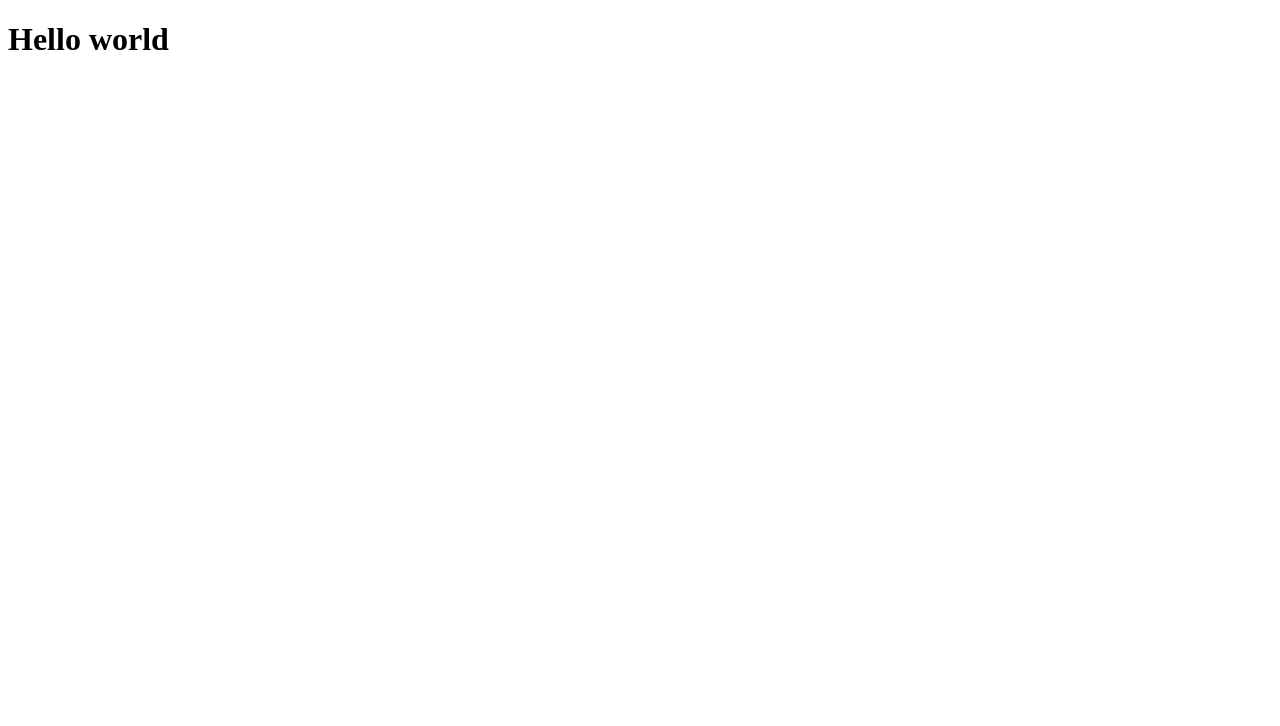
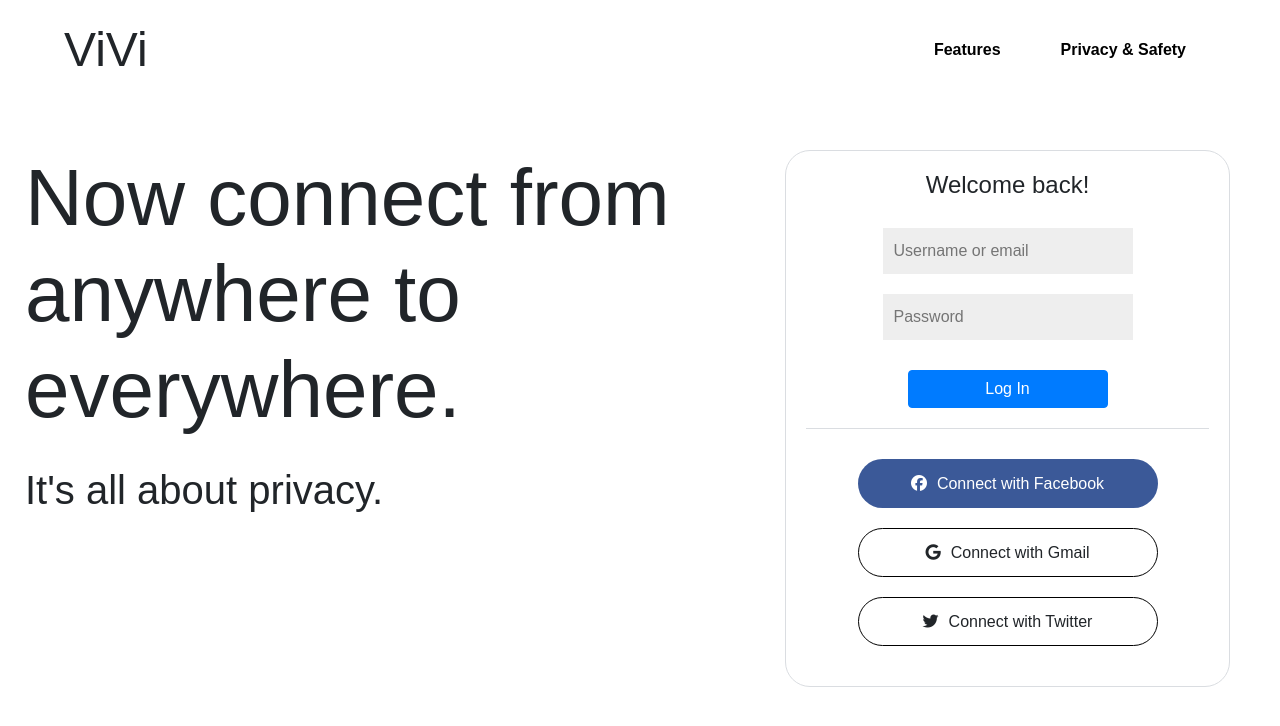
Before and after one commit to vikas-rwt/ViVi-Messenger, a React (Create React App) app in the folder frontend/: page / in a window 1280 px wide. Shown: the top 726 px of the page. Built offline with nearby package versions, Linux system fonts and the light colour scheme.

Commit message:
Home page completed

```diff
--- /dev/null
+++ b/frontend/public/_home.scss
@@ -0,0 +1,141 @@
+#navbar{
+    display: flex;
+    justify-content: space-between;
+    max-width: 90%;
+    margin: 0 auto;
+    align-items: center;
+    height: 100px;
+
+    .logo {
+        font-size: 3rem;
+    }
+
+    ul{
+        list-style-type: none;
+        padding: 0;
+        margin: 0;
+
+        li{
+            display: inline-block;
+        }
+
+        a{
+            font-weight: 600;
+            text-decoration: none;
+            color: #000;
+            margin: 0 30px;
+
+            &:hover{
+                text-decoration: none;
+                color: #999;
+            }
+        }
+    }
+
+
+}
+
+#hero {
+    padding: 50px 0;
+    display: flex;
+
+    .container {
+        max-width: 1260px;
+    }
+
+    h1 {
+        font-size: 5rem;
+        padding-bottom: 20px;
+    }
+
+    h3 {
+        font-size: 2.5rem;
+    }
+}
+
+#form{
+    text-align: center;
+
+    .form-inside{
+        padding: 20px;
+        border: 1px solid #dadde1;
+        max-width: 90%;
+        margin: 0 auto;
+        border-radius: 25px;
+    }
+
+    .loginForm{
+        padding: 10px 0;
+    }
+
+    .input{
+        display: flex;
+        justify-content: center;
+        padding: 10px 0;
+
+        .input_field{
+            width: 250px;
+            padding: 10px;
+            background: #eee;
+            border: 1px solid transparent;
+            outline: none;
+        }
+    }
+
+    .submit_btn {
+        padding-top: 20px;
+        .btn{
+            width: 200px
+        }
+    }
+
+    .hr{
+        align-items: center;
+        border-bottom: 1px solid #dadde1;
+        display: flex;
+        margin: 20px 0;
+        text-align: center;
+    }
+
+
+    .social-login {
+        display: block;
+        justify-content: center;
+        width: 300px;
+        margin: 0 auto;
+
+        .col {
+            padding: 10px 0;
+
+            .btn {
+                line-height: 1;
+                border-radius: 25px;
+                padding: 15px 0;
+            }
+
+            .btn-facebook{
+                background: #3b5998;
+                color: #fff;
+            }
+
+            .btn-gmail{
+                border: 1px solid #000
+            }
+            .btn-twitter{
+                border: 1px solid #000
+            }
+        }
+
+        a {
+            text-decoration: none;
+            color: inherit;
+        }
+
+        .fab {
+            padding-right: 10px;
+        }
+
+    }
+
+
+}
--- a/frontend/public/index.html
+++ b/frontend/public/index.html
@@ -11,6 +11,8 @@
     />
 
     <title>React App</title>
+    <link rel="stylesheet" href="style.css">
+    <script src="https://kit.fontawesome.com/385a31e969.js" crossorigin="anonymous"></script>
   </head>
   <body>
     <script src="../src/index.js" type="text/jsx"></script>
--- /dev/null
+++ b/frontend/public/style.css
@@ -0,0 +1,170 @@
+* {
+  padding: 0;
+  margin: 0;
+  -webkit-box-sizing: border-box;
+          box-sizing: border-box;
+}
+
+body {
+  font-family: Arial, Helvetica, sans-serif !important;
+  font-size: 12px;
+  color: #000;
+  text-align: center;
+}
+
+#navbar {
+  display: -webkit-box;
+  display: -ms-flexbox;
+  display: flex;
+  -webkit-box-pack: justify;
+      -ms-flex-pack: justify;
+          justify-content: space-between;
+  max-width: 90%;
+  margin: 0 auto;
+  -webkit-box-align: center;
+      -ms-flex-align: center;
+          align-items: center;
+  height: 100px;
+}
+
+#navbar .logo {
+  font-size: 3rem;
+}
+
+#navbar ul {
+  list-style-type: none;
+  padding: 0;
+  margin: 0;
+}
+
+#navbar ul li {
+  display: inline-block;
+}
+
+#navbar ul a {
+  font-weight: 600;
+  text-decoration: none;
+  color: #000;
+  margin: 0 30px;
+}
+
+#navbar ul a:hover {
+  text-decoration: none;
+  color: #999;
+}
+
+#hero {
+  padding: 50px 0;
+  display: -webkit-box;
+  display: -ms-flexbox;
+  display: flex;
+}
+
+#hero .container {
+  max-width: 1260px;
+}
+
+#hero h1 {
+  font-size: 5rem;
+  padding-bottom: 20px;
+}
+
+#hero h3 {
+  font-size: 2.5rem;
+}
+
+#form {
+  text-align: center;
+}
+
+#form .form-inside {
+  padding: 20px;
+  border: 1px solid #dadde1;
+  max-width: 90%;
+  margin: 0 auto;
+  border-radius: 25px;
+}
+
+#form .loginForm {
+  padding: 10px 0;
+}
+
+#form .input {
+  display: -webkit-box;
+  display: -ms-flexbox;
+  display: flex;
+  -webkit-box-pack: center;
+      -ms-flex-pack: center;
+          justify-content: center;
+  padding: 10px 0;
+}
+
+#form .input .input_field {
+  width: 250px;
+  padding: 10px;
+  background: #eee;
+  border: 1px solid transparent;
+  outline: none;
+}
+
+#form .submit_btn {
+  padding-top: 20px;
+}
+
+#form .submit_btn .btn {
+  width: 200px;
+}
+
+#form .hr {
+  -webkit-box-align: center;
+      -ms-flex-align: center;
+          align-items: center;
+  border-bottom: 1px solid #dadde1;
+  display: -webkit-box;
+  display: -ms-flexbox;
+  display: flex;
+  margin: 20px 0;
+  text-align: center;
+}
+
+#form .social-login {
+  display: block;
+  -webkit-box-pack: center;
+      -ms-flex-pack: center;
+          justify-content: center;
+  width: 300px;
+  margin: 0 auto;
+}
+
+#form .social-login .col {
+  padding: 10px 0;
+}
+
+#form .social-login .col .btn {
+  line-height: 1;
+  border-radius: 25px;
+  padding: 15px 0;
+}
+
+#form .social-login .col .btn-facebook {
+  background: #3b5998;
+  color: #fff;
+}
+
+#form .social-login .col .btn-gmail {
+  border: 1px solid #000;
+}
+
+#form .social-login .col .btn-twitter {
+  border: 1px solid #000;
+}
+
+#form .social-login a {
+  text-decoration: none;
+  color: inherit;
+}
+
+#form .social-login .fab {
+  padding-right: 10px;
+}
+/*# sourceMappingURL=style.css.map */
--- a/frontend/src/Components/App.js
+++ b/frontend/src/Components/App.js
@@ -1,9 +1,10 @@
 import React from 'react';
+import Home from './Home';
 
 function App() {
   return (
     <>
-      <h1>Hello world</h1>
+      <Home />
     </>
   )
 }
--- a/frontend/src/Components/Home.jsx
+++ b/frontend/src/Components/Home.jsx
@@ -0,0 +1,52 @@
+import React from 'react';
+import 'bootstrap/dist/css/bootstrap.min.css';
+
+function Home(){
+    return (
+        <>
+            <nav id="navbar">
+                <div className="logo">ViVi</div>
+                <div className="nav__menu">
+                    <ul>
+                        <li><a href="#">Features</a></li>
+                        <li><a href="#">Privacy & Safety</a></li>
+                    </ul>
+                </div>
+            </nav>
+            <section id="hero">
+                <div className="container">
+                    <div className="row">
+                        <div className="col-7 heading">
+                            <h1>Now connect from anywhere to everywhere.</h1>
+                            <h3 className>It's all about privacy.</h3>
+                        </div>
+                        <div id="form" className="col-5">
+                            <div className="form-inside">
+                            <h4>Welcome back!</h4>
+                            <form className="loginForm" method="post" action="/login">
+                                <div className="input">
+                                    <input className="input_field" type="text" required placeholder="Username or email" autoCapitalize="off" autoCorrect="off"/>
+                                </div>
+                                <div className="input ">
+                                    <input type="password" className="input_field" required placeholder="Password" autoCapitalize="off" autoCorrect="off"/>
+                                </div>
+                                <div className="submit_btn">
+                                    <button className="btn btn-primary">Log In</button>
+                                </div>
+                                <div className="hr"></div>
+                                <div className="social-login row">
+                                    <div className="col"><a className="btn btn-block btn-facebook" href="https://www.facebook.com" target="_blank"><i class="fab fa-facebook"></i>Connect with Facebook</a></div>
+                                    <div className="col"><a className="btn btn-block btn-gmail" href="https://www.google.com" target="_blank"><i class="fab fa-google"></i>Connect with Gmail</a></div>
+                                    <div className="col"><a className="btn btn-block btn-twitter" href="https://www.twitter.com" target="_blank"><i class="fab fa-twitter"></i>Connect with Twitter</a></div>
+                                </div>
+                            </form>
+                            </div>
+                        </div>
+                    </div>
+                </div>
+            </section>
+        </>
+    )
+}
+
+export default Home;
```
Also changed, not shown: frontend/public/style.scss (added, +21 -0 lines), 1 other file (tests, documents, lock files or other folders).
